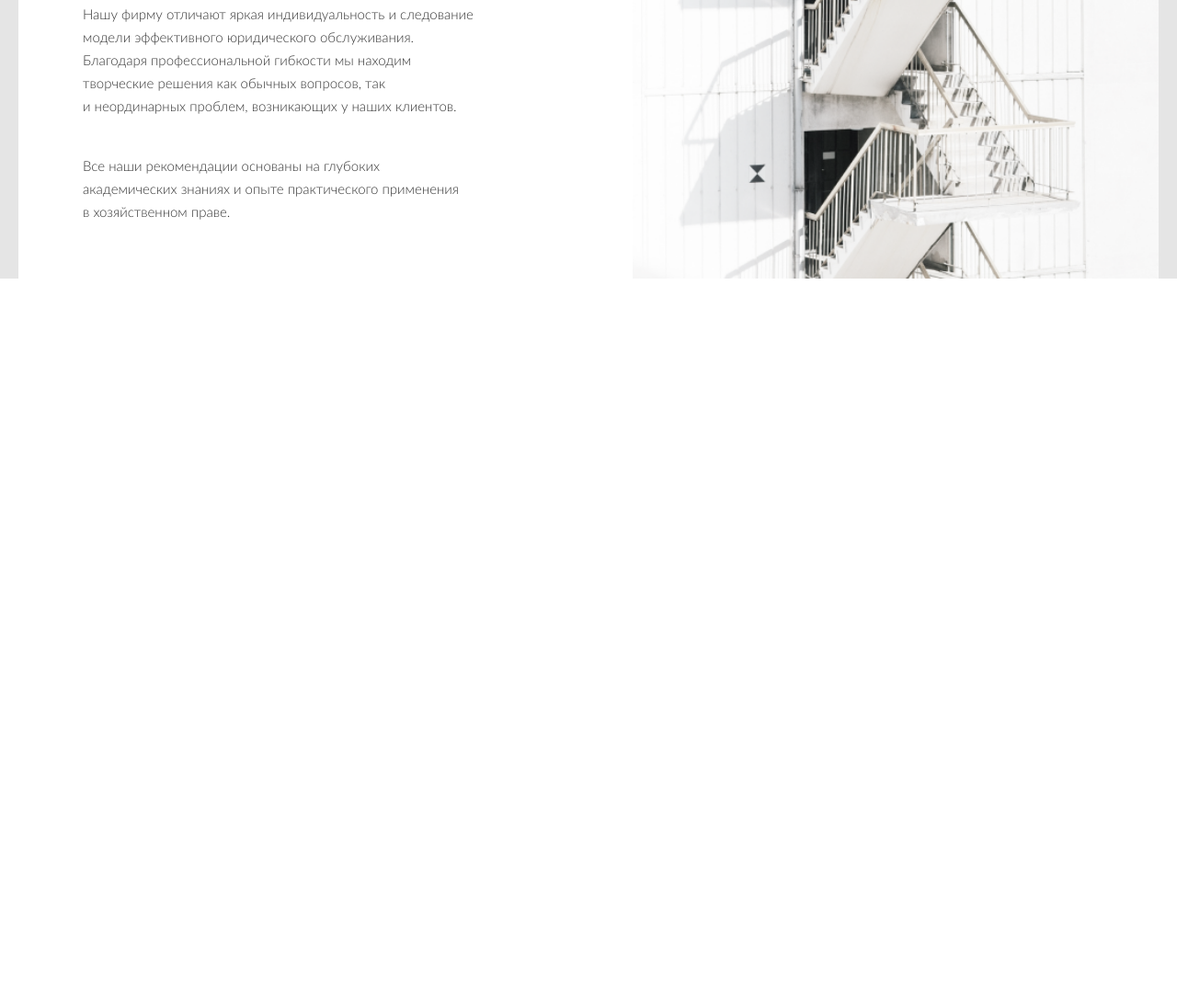
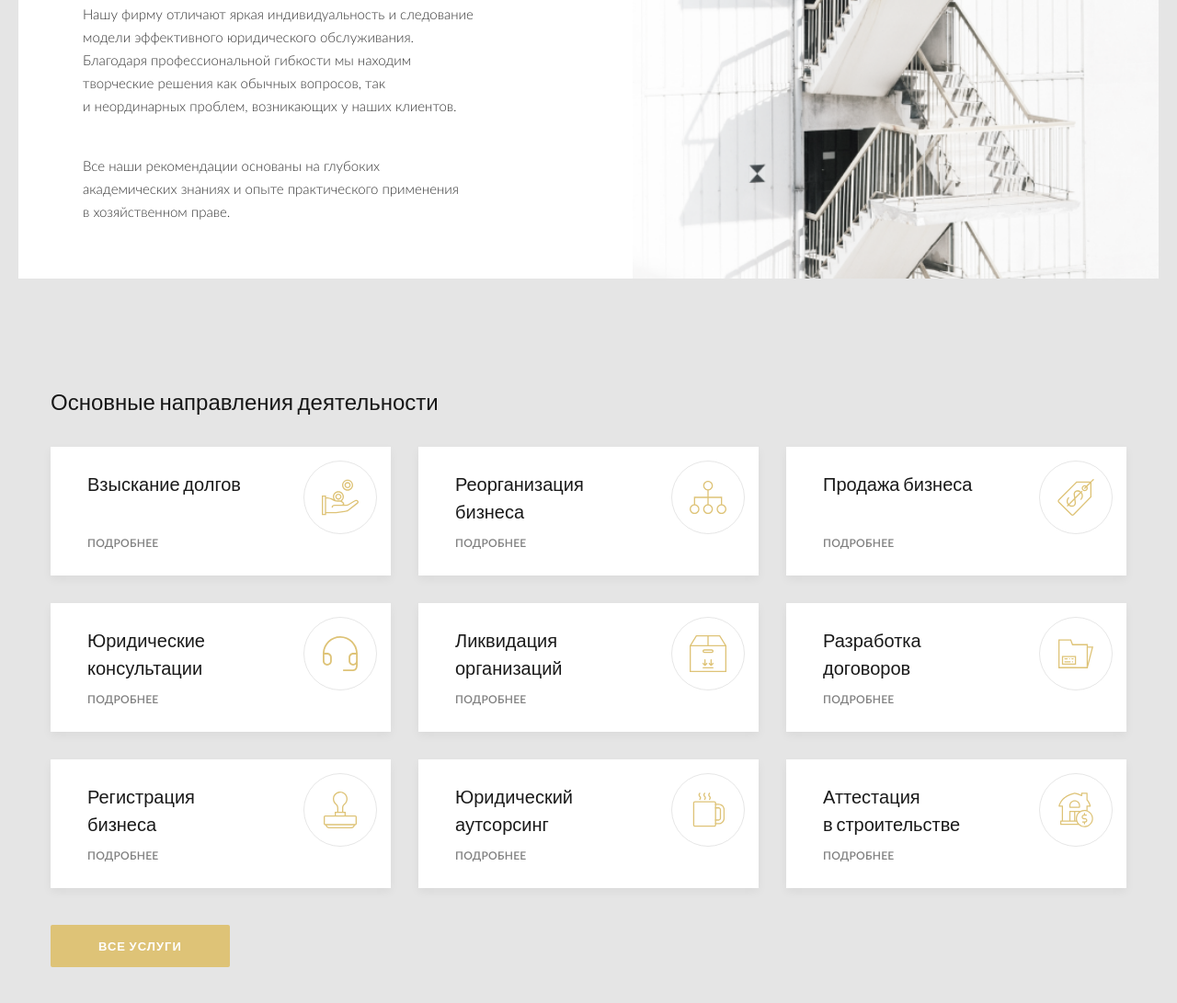
Before and after one commit to perkenton/pravovyye-tekhnologii, a website built with webpack: page src/index.html in a window 1280 px wide. Shown: the part 1512-2603 px from the top of the page at 92% size. Before the commit the page ends 1815 px from the top, so only its background shows below. Built offline with nearby package versions, Linux system fonts and the light colour scheme.

Commit message:
add activities block

```diff
--- a/src/blocks/activities/__card-image/activities__card-image.css
+++ b/src/blocks/activities/__card-image/activities__card-image.css
@@ -1 +1,11 @@
-.activities__card-image {}
+.activities__card-image {
+  padding: 9px;
+  border-radius: 50%;
+  border: 1px solid rgba(0, 0, 0, .1);
+  width: 60px;
+  height: 60px;
+  object-fit: none;
+  position: absolute;
+  top: 15px;
+  right: 15px;
+}
--- a/src/blocks/activities/__card-more/activities__card-more.css
+++ b/src/blocks/activities/__card-more/activities__card-more.css
@@ -1 +1,18 @@
-.activities__card-more {}
+.activities__card-more {
+  font-family: 'Lato', Arial, Helvetica, sans-serif;
+  font-style: normal;
+  font-weight: 600;
+  font-size: 12px;
+  line-height: 20px;
+  text-transform: uppercase;
+  text-decoration: none;
+  letter-spacing: 0.02em;
+  color: rgba(0, 0, 0, .5);
+  margin-top: 0;
+  margin-bottom: 0;
+  transition: .2s linear;
+}
+
+.activities__card-more:hover {
+  color: #DEC377;
+}
--- a/src/blocks/activities/__card-title/activities__card-title.css
+++ b/src/blocks/activities/__card-title/activities__card-title.css
@@ -1 +1,11 @@
-.activities__card-title {}
+.activities__card-title {
+  max-width: 180px;
+  font-family: 'Commissioner', Arial, Helvetica, sans-serif;
+  font-style: normal;
+  font-weight: 400;
+  font-size: 20px;
+  line-height: 30px;
+  color: rgba(0, 0, 0, 0.9);
+  margin-top: 0;
+  margin-bottom: 0;
+}
--- a/src/blocks/activities/__card/activities__card.css
+++ b/src/blocks/activities/__card/activities__card.css
@@ -1 +1,15 @@
-.activities__card {}
+.activities__card {
+  width: 370px;
+  height: 140px;
+  background-color: #fff;
+  padding-top: 25px;
+  padding-bottom: 25px;
+  padding-left: 40px;
+  padding-right: 15px;
+  position: relative;
+  box-sizing: border-box;
+  display: flex;
+  flex-direction: column;
+  justify-content: space-between;
+  box-shadow: 0px 4px 10px rgba(0, 0, 0, 0.05);
+}
--- /dev/null
+++ b/src/blocks/activities/__container/activities__container.css
@@ -0,0 +1,7 @@
+.activities__container {
+  display: grid;
+  grid-template-columns: repeat(auto-fill, 370px);
+  grid-gap: 30px;
+  margin-top: 35px;
+  margin-bottom: 40px;
+}
--- a/src/blocks/activities/activities.css
+++ b/src/blocks/activities/activities.css
@@ -2,7 +2,11 @@
 @import url(./__card-image/activities__card-image.css);
 @import url(./__card-more/activities__card-more.css);
 @import url(./__card-title/activities__card-title.css);
+@import url(./__container/activities__container.css);
 
 .activities {
-
+  max-width: 1170px;
+  margin: 0 auto;
+  padding-top: 100px;
+  padding-bottom: 100px;
 }
--- a/src/index.html
+++ b/src/index.html
@@ -94,15 +94,67 @@
     <p class="introduction__text">Все наши рекомендации основаны на&nbsp;глубоких академических знаниях и&nbsp;опыте практического применения в&nbsp;хозяйственном праве.</p>
   </section>
 
-<!--  <section class="activities">-->
-<!--    <h2 class="title"></h2>-->
-<!--    <div class="activities__card">-->
-<!--      <h3 class="activities__card-title"></h3>-->
-<!--      <img src="" alt="" class="activities__card-image">-->
-<!--      <a href="" class="activities__card-more"></a>-->
-<!--    </div>-->
-<!--    <button class="button button_yellow"></button>-->
-<!--  </section>-->
+  <section class="activities">
+    <h2 class="title">Основные направления деятельности</h2>
+    <div class="activities__container">
+
+      <div class="activities__card">
+        <h3 class="activities__card-title">Взыскание долгов</h3>
+        <img src="<%=require('./images/activities-image-1.svg').default%>" alt="" class="activities__card-image">
+        <a href="" class="activities__card-more">Подробнее</a>
+      </div>
+
+      <div class="activities__card">
+        <h3 class="activities__card-title">Реорганизация бизнеса</h3>
+        <img src="<%=require('./images/activities-image-2.svg').default%>" alt="" class="activities__card-image">
+        <a href="" class="activities__card-more">Подробнее</a>
+      </div>
+
+      <div class="activities__card">
+        <h3 class="activities__card-title">Продажа бизнеса</h3>
+        <img src="<%=require('./images/activities-image-3.svg').default%>" alt="" class="activities__card-image">
+        <a href="" class="activities__card-more">Подробнее</a>
+      </div>
+
+      <div class="activities__card">
+        <h3 class="activities__card-title">Юридические консультации</h3>
+        <img src="<%=require('./images/activities-image-4.svg').default%>" alt="" class="activities__card-image">
+        <a href="" class="activities__card-more">Подробнее</a>
+      </div>
+
+      <div class="activities__card">
+        <h3 class="activities__card-title">Ликвидация организаций</h3>
+        <img src="<%=require('./images/activities-image-5.svg').default%>" alt="" class="activities__card-image">
+        <a href="" class="activities__card-more">Подробнее</a>
+      </div>
+
+      <div class="activities__card">
+        <h3 class="activities__card-title">Разработка договоров</h3>
+        <img src="<%=require('./images/activities-image-6.svg').default%>" alt="" class="activities__card-image">
+        <a href="" class="activities__card-more">Подробнее</a>
+      </div>
+
+      <div class="activities__card">
+        <h3 class="activities__card-title">Регистрация бизнеса</h3>
+        <img src="<%=require('./images/activities-image-7.svg').default%>" alt="" class="activities__card-image">
+        <a href="" class="activities__card-more">Подробнее</a>
+      </div>
+
+      <div class="activities__card">
+        <h3 class="activities__card-title">Юридический аутсорсинг</h3>
+        <img src="<%=require('./images/activities-image-8.svg').default%>" alt="" class="activities__card-image">
+        <a href="" class="activities__card-more">Подробнее</a>
+      </div>
+
+      <div class="activities__card">
+        <h3 class="activities__card-title">Аттестация в&nbsp;строительстве</h3>
+        <img src="<%=require('./images/activities-image-9.svg').default%>" alt="" class="activities__card-image">
+        <a href="" class="activities__card-more">Подробнее</a>
+      </div>
+
+    </div>
+    <button class="button button_yellow">Все услуги</button>
+  </section>
 
 <!--  <section class="principles">-->
 <!--    <h2 class="title"></h2>-->
```
Also changed, not shown: src/images/activities-image-1.svg (added), src/images/activities-image-2.svg (added), src/images/activities-image-3.svg (added), src/images/activities-image-4.svg (added), src/images/activities-image-5.svg (added), src/images/activities-image-6.svg (added), src/images/activities-image-7.svg (added), src/images/activities-image-8.svg (added), src/images/activities-image-9.svg (added).
